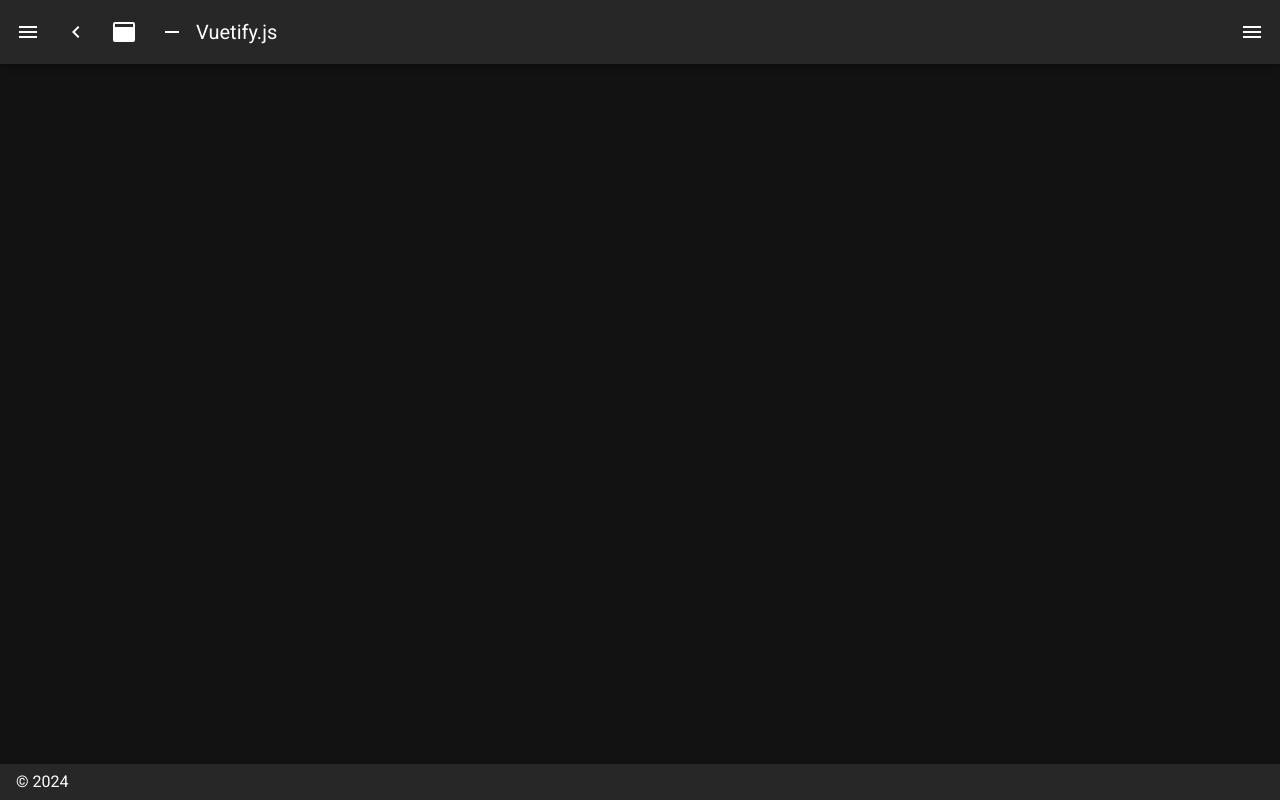
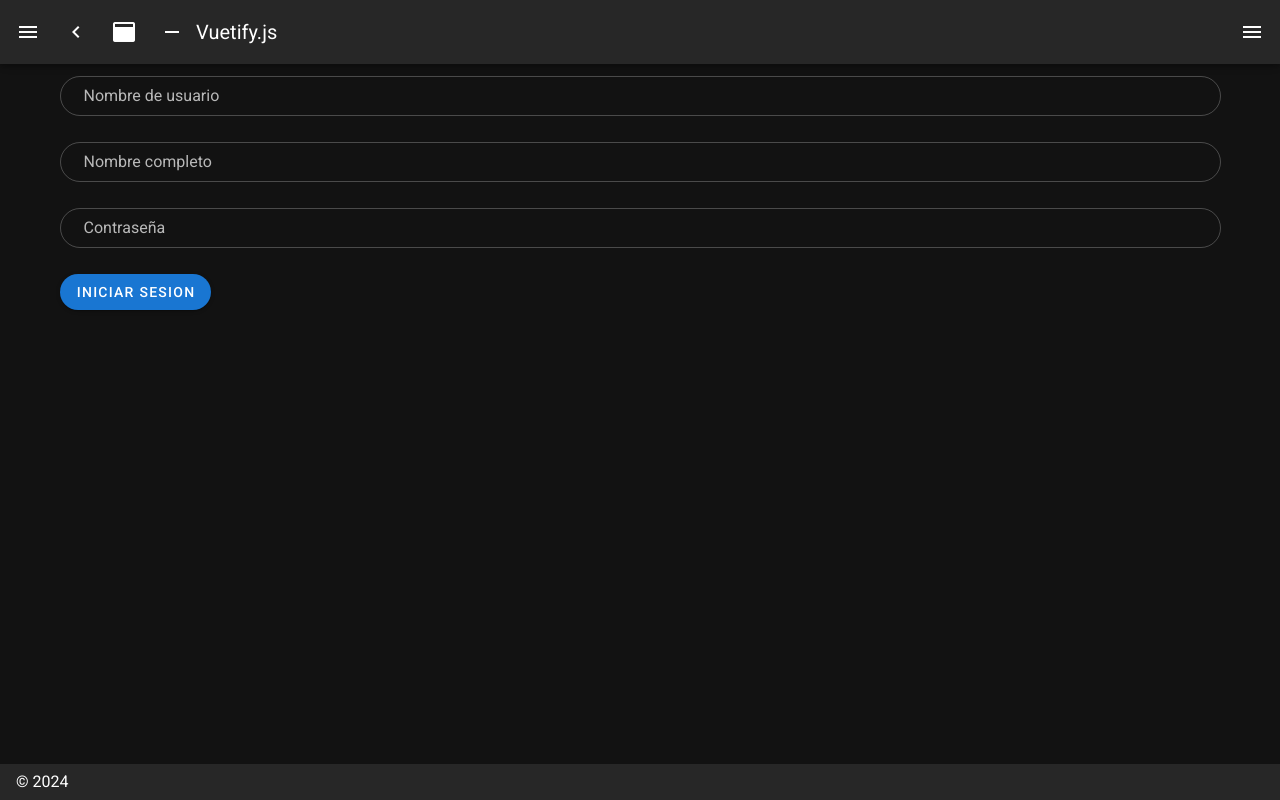
Before and after one commit to anamgarciah12/Grocery, a Nuxt app: page /login in a window 1280 px wide. Before the commit this address had no page. Built offline with nearby package versions, Linux system fonts and the light colour scheme.

Commit message:
Create registration form design

```diff
--- /dev/null
+++ b/pages/login.vue
@@ -0,0 +1,8 @@
+<template>
+  <v-form>
+    <Input label="Nombre de usuario" />
+    <Input label="Nombre completo" />
+    <Input label="Contraseña" />
+    <Button label="Iniciar sesion" />
+  </v-form>
+</template>
```
